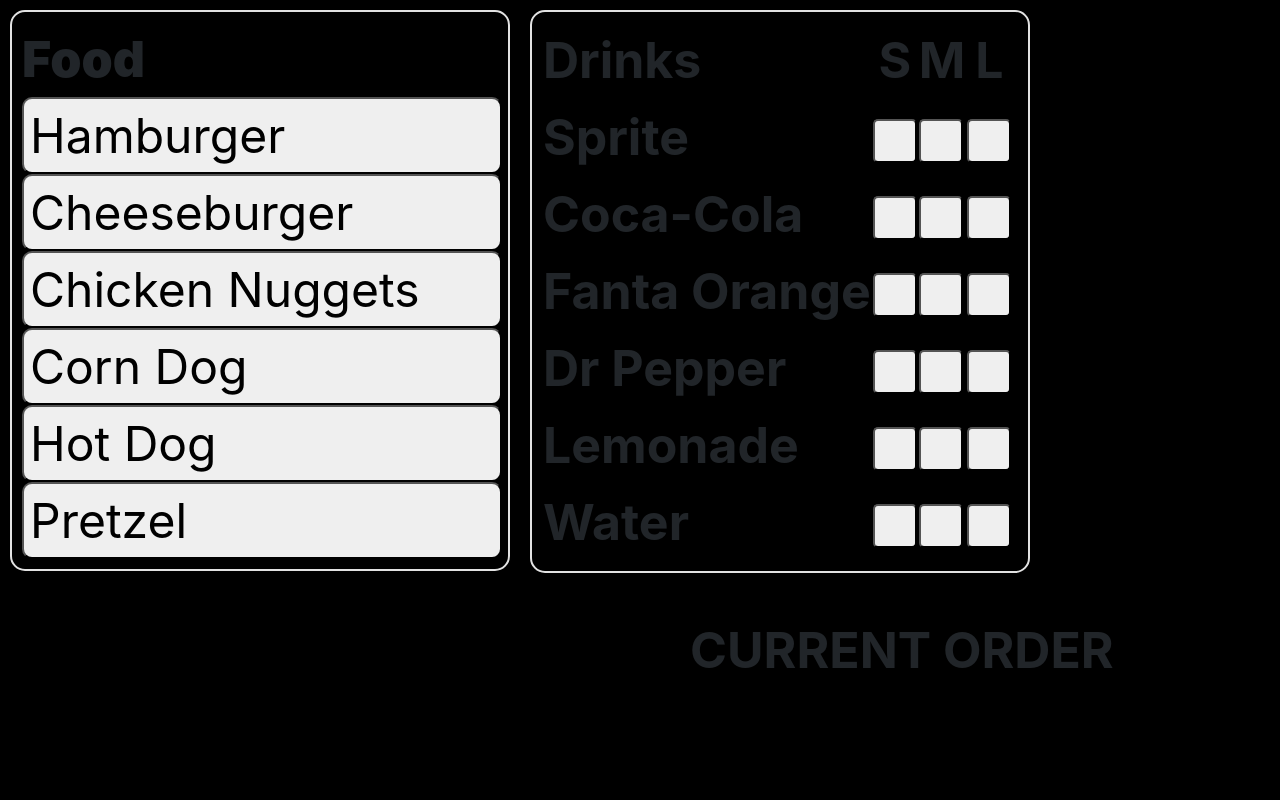
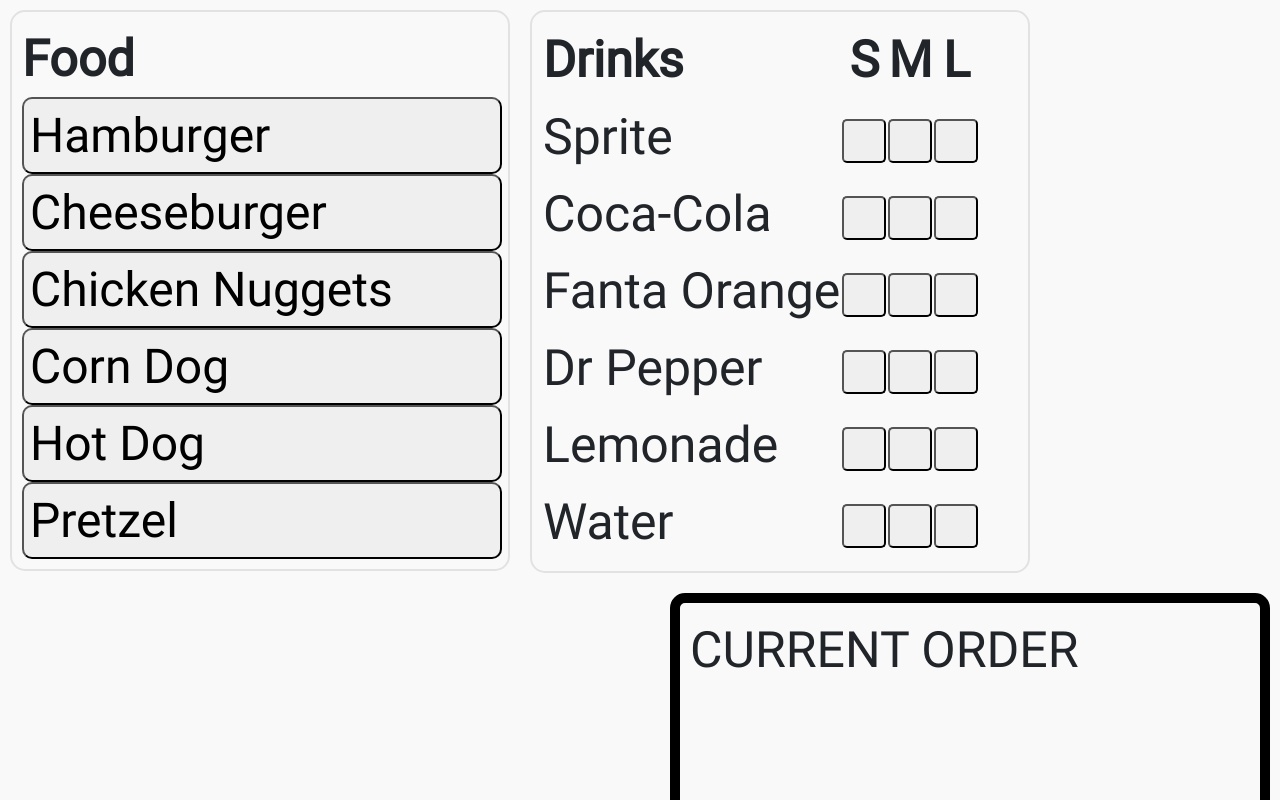
Before and after one commit to kevmich/CMPS285-Fall2020-Section2-Group-3, a React (Create React App) app in the folder KitchenVideoSystem/ClientApp/: page /CashierScreen in a window 1280 px wide. Shown: the top 800 px of the page. Built offline with nearby package versions, Linux system fonts and the light colour scheme.

Commit message:
Fixed css style and hard-coded post request.

```diff
--- a/KitchenVideoSystem/ClientApp/src/components/CashierScreen.js
+++ b/KitchenVideoSystem/ClientApp/src/components/CashierScreen.js
@@ -1,14 +1,40 @@
 import React, { Component } from 'react';
+import axios from 'axios';
 import './CashierScreen.css'
 
 export default class CashierScreen extends Component {
+
+    constructor(props) {
+        super(props);
+        this.onClick = this.onClick.bind(this);
+        this.state = {
+            OrderNumber: "9cdc7364-90d8-4a1f-a7ae-bb3e85681ec0",
+        };
+    }
+
+    onClick() {
+        axios({
+            method: 'post',
+            url: '/api/orders/sendorder',
+            data: {
+                "OrderNumber": this.state.OrderNumber,
+                "OrderItemId": 1,
+                "DateStarted": "1999-01-06T17:16:40",
+                "Size": 0,
+                "IsComplete": false
+            }
+        });
+
+    }
+
+
     render() {
         return (
             <div>
 
                 <div class="FoodItems">
                     <b class="food"> Food </b>
-                    <button class="Button"> Hamburger </button>
+                    <button onClick={this.onClick} class="Button"> Hamburger </button>
                     <button class="Button"> Cheeseburger </button>
                     <button class="Button"> Chicken Nuggets </button>
                     <button class="Button"> Corn Dog </button>
@@ -65,13 +91,15 @@
 
 
 
-                </table>
+                    </table>
                 </div>
                 <div class="CurrentOrder MenuItems">
                     <p>CURRENT ORDER</p>
                 </div>
-
             </div>
         );
     }
+
+
+
 }
--- a/KitchenVideoSystem/ClientApp/src/components/KitchenScreen.css
+++ b/KitchenVideoSystem/ClientApp/src/components/KitchenScreen.css
@@ -1,7 +1,7 @@
 body {
-    font-family: -apple-system, BlinkMacSystemFont, 'Roboto', Oxygen, Ubuntu, Cantarell, 'Open Sans', 'Helvetica Neue', sans-serif;
-    font-weight: bold;
-    background-color: #000000;
+/*    font-family: -apple-system, BlinkMacSystemFont, 'Roboto', Oxygen, Ubuntu, Cantarell, 'Open Sans', 'Helvetica Neue', sans-serif;
+    font-weight: bold;*/
+    /*background-color: #000000;*/
 }
 
 .OrderDiv {
@@ -13,6 +13,10 @@
     border-radius: 10px;
     font-size: 0.5em;
     float: left;
+    background-color: #eee;
+    border-color: #bbb;
+    border-style: solid;
+    border-width: 3px;
 }
 
 ul {
```
